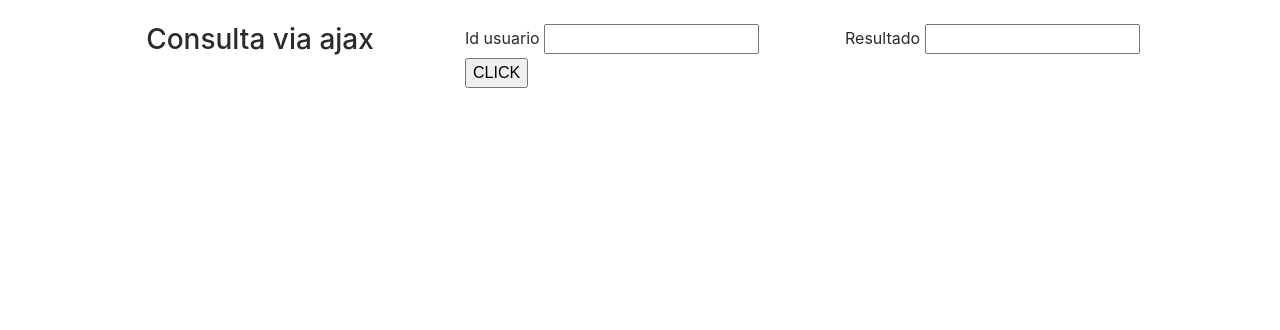
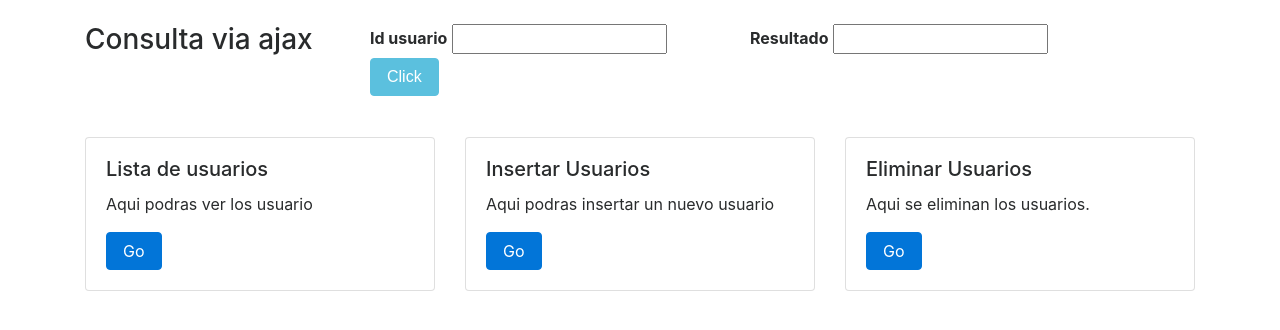
Before and after one commit to demepty/php_crud, a PHP site: page / in a window 1280 px wide. Shown: the part 116-446 px from the top of the page. Run offline with PHP 8.4, Linux system fonts and the light colour scheme; some libraries are stand-ins or nearby versions.

Commit message:
nuevo cambios

```diff
--- a/assets/css/style.css
+++ b/assets/css/style.css
@@ -7,3 +7,14 @@
     background-color: #563d7c;
 
 }
+
+.menu{
+margin-top: 25px;
+}
+
+.card-body{
+    -webkit-box-flex: 1;
+    -ms-flex: 1 1 auto;
+    flex: 1 1 auto;
+    padding: 1.25rem;
+}
--- a/assets/js/prueba.js
+++ b/assets/js/prueba.js
@@ -10,7 +10,7 @@ function creo() {
         data:{id},
         success:function (data) {
             console.log(data);
-            console.log(data.nombre);
+            console.log(data[0].nombre);
             $("#datito").attr("value",data[0].nombre);
         }
     });
--- a/index.php
+++ b/index.php
@@ -23,19 +23,55 @@
     </header>
     <div class="container">
             <div class="row">
-                <div class="col-md-4">
-                    <h3 class="text-center"> Consulta via ajax</h3>
+                <div class="col-md-3">
+                    <h3> Consulta via ajax</h3>
                 </div>
                 <div class="col-md-4">
-                    <label for="elid">Id usuario</label>
+                    <div class="form-group">
+                    <label for="elid"> <strong>Id usuario </strong> </label>
                     <input type="text" id="elid">
-                    <button onclick=creo()>  CLICK  </button>
+                    <button class="btn btn-info" onclick=creo()> Click  </button>
+                    </div>
                 </div>
-                <div class="col-md-4">
-                    <label for="result"> Resultado</label>
+                <div class="col-md-5">
+                <div class="form-group">
+                    <label for="result"><strong>Resultado</strong></label>
                     <input type="text" id="datito">
+                </div>
                 </div>
             </div>
     </div>
+    <div class="container menu">
+        <div class="row">
+            <div class="col-md-4">
+                <div class="card">
+                <div class="card-body">
+                    <h5 class="card-title">Lista de usuarios</h5>
+                    <p class="card-text">Aqui podras ver los usuario</p>
+                    <a href="#" class="btn btn-primary">Go </a>
+                </div>
+                </div>
+            </div>
+            <div class="col-md-4">
+                <div class="card">
+                <div class="card-body">
+                    <h5 class="card-title">Insertar Usuarios</h5>
+                    <p class="card-text">Aqui podras insertar un nuevo usuario</p>
+                    <a href="#" class="btn btn-primary">Go</a>
+                </div>
+                </div>
+            </div>
+            <div class="col-md-4">
+                <div class="card">
+                <div class="card-body">
+                    <h5 class="card-title">Eliminar Usuarios</h5>
+                    <p class="card-text">Aqui se eliminan los usuarios.</p>
+                    <a href="#" class="btn btn-primary">Go </a>
+                </div>
+                </div>
+            </div>
+        </div>
+    </div>
+
 </body>
 </html>
```
